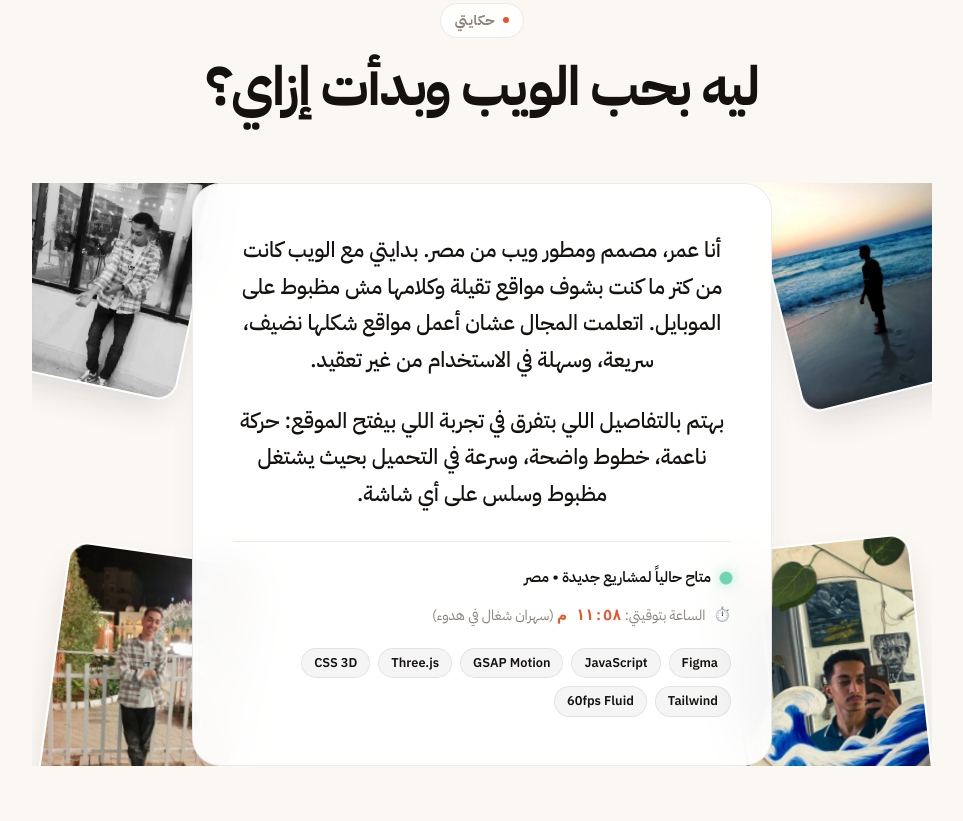
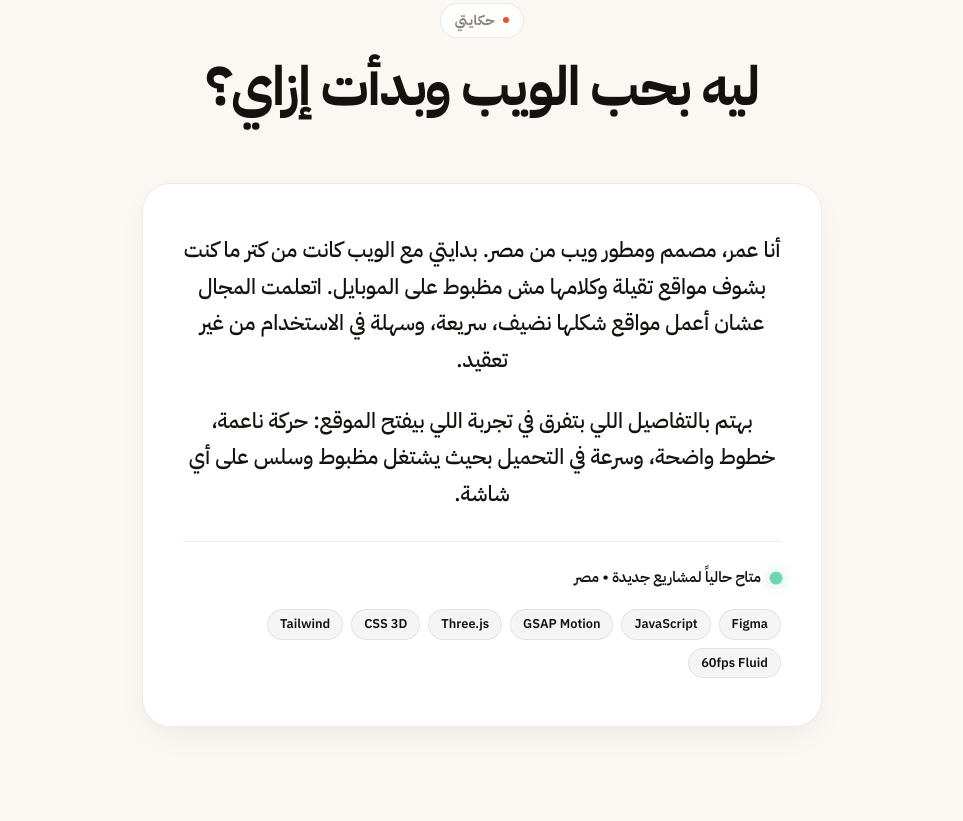
Before and after one commit to Omaromar09/protefolio-OMAR, a website built with Vite: page index.html in a window 1280 px wide. Shown: the part 954-1775 px from the top of the page, without its empty margins (158-1121 px from the left). Built offline with nearby package versions, Linux system fonts and the light colour scheme; some packages are replaced by stand-ins of ours.

Commit message:
fix(about): remove awkward fan photos and clock line, streamline mobile card

```diff
--- a/index.html
+++ b/index.html
@@ -224,7 +224,7 @@
                 <!-- 3D Card Shell -->
                 <div id="hero-card-3d" class="hero-card-3d">
                   <div class="hero-card-image-wrap">
-                    <img id="hero-card-img" class="hero-card-img" src="/assets/photos/photo-2.webp" alt="عمر يحيى" />
+                    <img id="hero-card-img" class="hero-card-img" src="/assets/photos/photo-2.webp" alt="عمر يحيى" style="object-position: 48% 28%;" />
                   </div>
                   <!-- Corner Checkmark Badge -->
                   <div id="hero-check-badge" class="card-check-badge" aria-hidden="true">
@@ -293,20 +293,6 @@
 
           <!-- Card Fan Deck -->
           <div class="about-deck-wrapper">
-            <!-- Fanning Photos orbiting the central card -->
-            <div class="about-fan-card fan-1" data-photo="1">
-              <img src="/assets/photos/photo-1.webp" alt="عمر يحيى" loading="lazy" />
-            </div>
-            <div class="about-fan-card fan-2" data-photo="3">
-              <img src="/assets/photos/photo-3.webp" alt="عمر يحيى" loading="lazy" />
-            </div>
-            <div class="about-fan-card fan-3" data-photo="4">
-              <img src="/assets/photos/photo-4.webp" alt="عمر يحيى" loading="lazy" />
-            </div>
-            <div class="about-fan-card fan-4" data-photo="6">
-              <img src="/assets/photos/photo-6.webp" alt="عمر يحيى" loading="lazy" />
-            </div>
-
             <!-- Central Bio Card -->
             <div class="about-center-card">
               <p class="about-bio-text" id="about-bio-1">
@@ -321,10 +307,6 @@
                 <div class="vibe-status-line">
                   <span class="vibe-beacon-dot"></span>
                   <span id="about-vibe-status">متاح حالياً لمشاريع جديدة • مصر</span>
-                </div>
-                <div class="vibe-time-line">
-                  <span class="vibe-clock-icon">⏱️</span>
-                  <span>الساعة بتوقيتي: <strong id="cairo-clock">06:20 م</strong> (<span id="cairo-vibe-phrase">شغال على التصميم والكود</span>)</span>
                 </div>
                 <div class="vibe-stack-tags">
                   <span class="stack-tag">Figma</span>
--- a/src/styles/sections.css
+++ b/src/styles/sections.css
@@ -55,21 +55,14 @@
 .about-deck-wrapper {
   position: relative;
   width: 100%;
-  max-width: 900px;
+  max-width: 680px;
   margin-inline: auto;
-  min-height: 520px;
-  display: flex;
-  align-items: center;
-  justify-content: center;
-  perspective: 1200px;
-  margin-top: 20px;
-  overflow: hidden;
+  margin-top: 24px;
 }
 
 .about-center-card {
   position: relative;
   width: 100%;
-  max-width: 580px;
   background: rgba(255, 255, 255, 0.94);
   backdrop-filter: blur(20px);
   -webkit-backdrop-filter: blur(20px);
@@ -77,7 +70,6 @@
   border: 1px solid var(--card-border);
   box-shadow: var(--card-shadow);
   padding: 48px 40px;
-  z-index: 10;
   text-align: center;
 }
 
@@ -89,61 +81,10 @@
   font-weight: 500;
 }
 
-.about-focal-note {
-  font-size: 0.98rem;
-  line-height: 1.6;
-  color: var(--text-muted);
-  border-top: 1px solid rgba(20, 17, 15, 0.08);
-  padding-top: 20px;
-}
-
-/* Orbiting / Fanning Cards around central bio card */
-.about-fan-card {
-  position: absolute;
-  width: clamp(140px, 18vw, 190px);
-  aspect-ratio: 3 / 4;
-  border-radius: 20px;
-  overflow: hidden;
-  box-shadow: 0 16px 36px -10px rgba(20, 17, 15, 0.16);
-  border: 2px solid #FFFFFF;
-  transition: transform 0.4s var(--transition-smooth), filter 0.4s ease;
-  pointer-events: auto;
-  cursor: pointer;
-  will-change: transform;
-}
-
-.about-fan-card img {
-  width: 100%;
-  height: 100%;
-  object-fit: cover;
-  display: block;
-}
-
-.about-fan-card:hover {
-  transform: scale(1.1) translateY(-10px) !important;
-  z-index: 20 !important;
-  box-shadow: 0 24px 50px rgba(232, 85, 43, 0.2);
-  border-color: var(--accent);
-}
-
-/* Initial scattered positions (GSAP ScrollTrigger drives their spread) */
-.fan-1 { top: -40px; inset-inline-start: -30px; transform: rotate(-14deg); z-index: 4; }
-.fan-2 { bottom: -30px; inset-inline-start: 10px; transform: rotate(-6deg); z-index: 3; }
-.fan-3 { top: -50px; inset-inline-end: -20px; transform: rotate(12deg); z-index: 4; }
-.fan-4 { bottom: -40px; inset-inline-end: 20px; transform: rotate(8deg); z-index: 3; }
-
 @media (max-width: 860px) {
-  .about-deck-wrapper {
-    min-height: auto;
-    overflow: visible;
-  }
   .about-center-card {
     padding: 32px 24px;
-    max-width: 100%;
     border-radius: 24px;
-  }
-  .about-fan-card {
-    display: none; /* Hide fanning orbit on small screens to avoid overflow */
   }
   .about-bio-text {
     font-size: 1.05rem;
@@ -743,20 +684,6 @@ html[dir="rtl"] .marquee-track {
   }
 }
 
-.vibe-time-line {
-  display: inline-flex;
-  align-items: center;
-  gap: 8px;
-  font-size: 0.88rem;
-  color: var(--text-muted);
-}
-
-.vibe-time-line strong {
-  color: var(--accent);
-  font-family: var(--font-mono);
-  font-size: 0.95rem;
-}
-
 /* Tech stack pills */
 .vibe-stack-tags {
   display: flex;
@@ -1026,12 +953,6 @@ html[dir="rtl"] .work-studio-banner svg {
 
 /* Responsive queries for all content sections */
 @media (max-width: 1024px) {
-  .about-deck-wrapper {
-    min-height: auto;
-  }
-  .about-fan-card {
-    display: none;
-  }
   .services-grid {
     grid-template-columns: repeat(2, 1fr);
     gap: 20px;
@@ -1186,8 +1107,14 @@ html[dir="rtl"] .work-studio-banner svg {
 }
 
 @media (max-width: 480px) {
+  .content-section {
+    padding-block: 48px 24px;
+  }
+  .section-head {
+    margin-bottom: 28px;
+  }
   .section-title {
-    font-size: clamp(1.6rem, 7vw, 2.1rem);
+    font-size: clamp(1.6rem, 7.5vw, 2.2rem);
     line-height: 1.25;
   }
   .section-subtitle {
@@ -1204,12 +1131,6 @@ html[dir="rtl"] .work-studio-banner svg {
   }
   .vibe-status-line {
     font-size: 0.84rem;
-  }
-  .vibe-time-line {
-    font-size: 0.82rem;
-  }
-  .vibe-time-line strong {
-    font-size: 0.88rem;
   }
   .stack-tag {
     font-size: 0.74rem;
```
